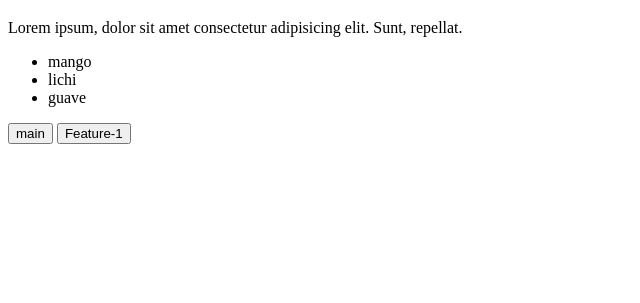
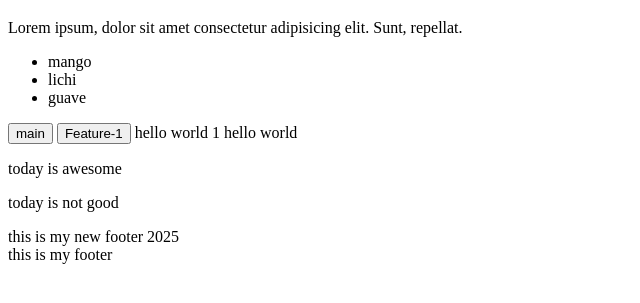
Before and after one commit to nikhilshrivastavdeveloper/branch_practice, a plain HTML site: page index.html in a window 1280 px wide. Shown: the part 61-364 px from the top of the page, without its empty margins (0-640 px from the left). Drawn offline with Linux system fonts and the light colour scheme.

Commit message:
hello world

```diff
--- a/index.html
+++ b/index.html
@@ -1,10 +1,12 @@
 <!DOCTYPE html>
 <html lang="en">
+
 <head>
     <meta charset="UTF-8">
     <meta name="viewport" content="width=device-width, initial-scale=1.0">
     <title>Document</title>
 </head>
+
 <body>
     <!--feature 1-->
     <h1>Nikhil Shrivastav</h1>
@@ -17,5 +19,18 @@
     </ul>
     <button>main</button>
     <button>Feature-1</button>
+
+    <span>hello world 1</span>
+
+    <span>hello world</span>
+
+    <p>today is awesome</p>
+
+    <p>today is not good</p>
+
+    <footer>this is my new footer 2025</footer>
+    <footer>this is my footer</footer>
+
 </body>
+
 </html>
```
Lines whose indentation alone changed are shown as unchanged.
